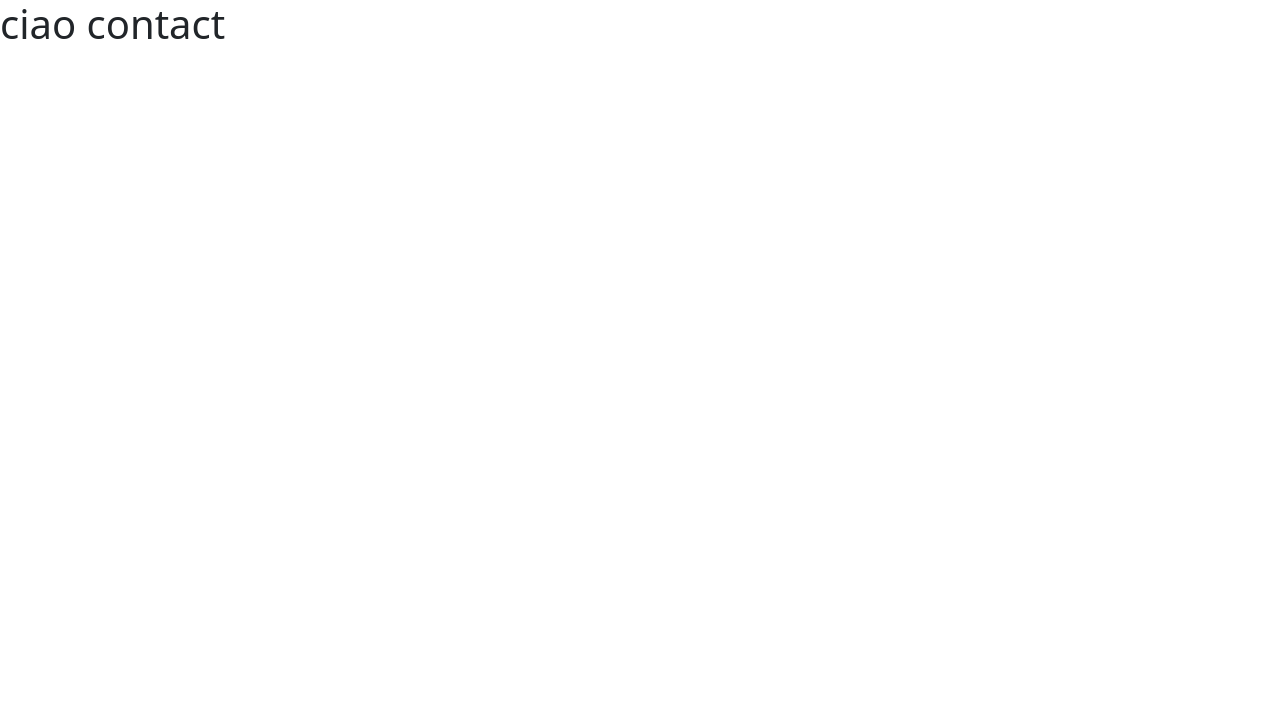
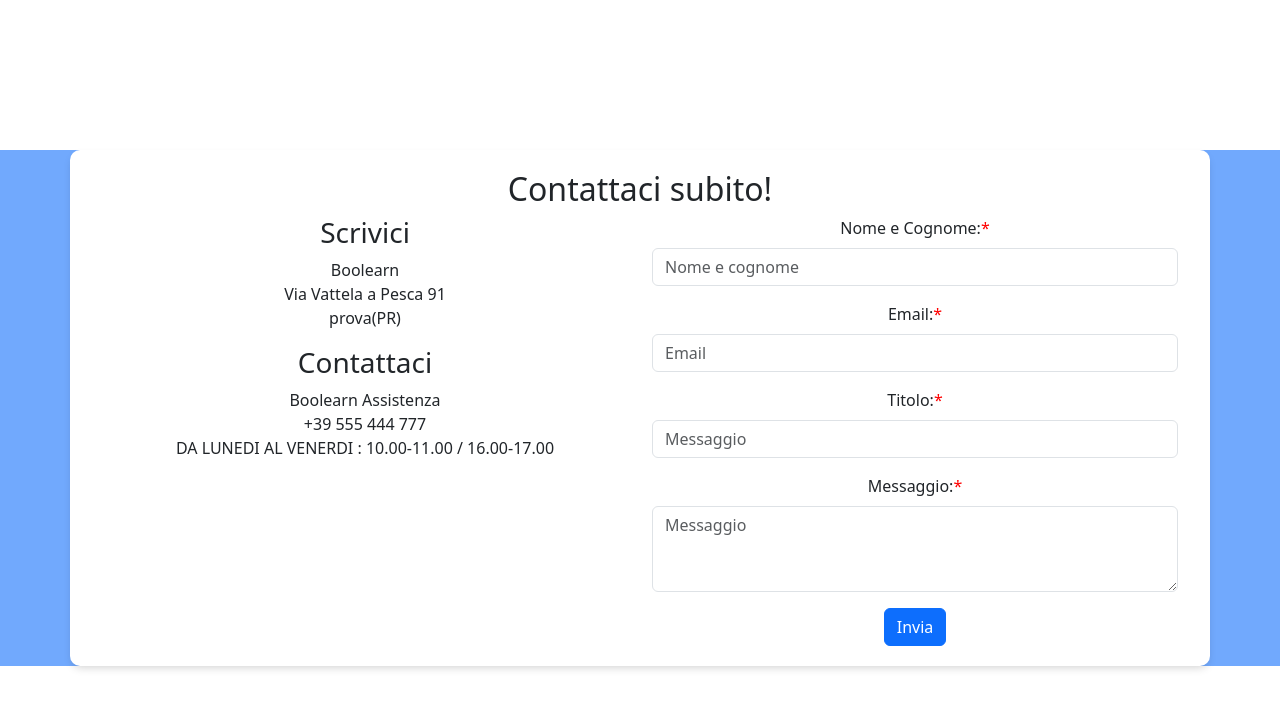
Before and after one commit to TeoFanta99/proj-boolearn, a Vue app in the folder Front-end/: page / in a window 1280 px wide. Shown: the top 708 px of the page. Built offline with nearby package versions, Linux system fonts and the light colour scheme.

Commit message:
create form and fix

```diff
--- a/Front-end/src/components/Contacts.vue
+++ b/Front-end/src/components/Contacts.vue
@@ -20,10 +20,106 @@ export default {
 </script>
 
 <template>
-  <h1>ciao contact</h1>
+  <div class="background">
+    <div class="container">
+      <div class="row">
+        <h2>Contattaci subito!</h2>
+
+        <!-- Contatti -->
+        <div class="col">
+          <h3>Scrivici</h3>
+          <p>
+            Boolearn <br />
+            Via Vattela a Pesca 91 <br />
+            prova(PR)
+          </p>
+          <h3>Contattaci</h3>
+          <p>
+            Boolearn Assistenza<br />
+            +39 555 444 777 <br />
+            DA LUNEDI AL VENERDI : 10.00-11.00 / 16.00-17.00
+          </p>
+        </div>
+
+        <!-- Form seconda colonna -->
+        <div class="col">
+          <form>
+            <div class="mb-3">
+              <label class="form-label"
+                >Nome e Cognome:<span class="required">*</span></label
+              >
+              <input
+                type="text"
+                placeholder="Nome e cognome"
+                class="form-control"
+                aria-describedby="emailHelp"
+              />
+            </div>
+            <div class="mb-3">
+              <label class="form-label"
+                >Email:<span class="required">*</span></label
+              >
+              <input
+                type="email"
+                placeholder="Email"
+                class="form-control"
+                aria-describedby="emailHelp"
+              />
+            </div>
+            <div class="mb-3">
+              <label class="form-label"
+                >Titolo:<span class="required">*</span></label
+              >
+              <input
+                type="text"
+                class="form-control"
+                placeholder="Messaggio"
+                aria-describedby="emailHelp"
+              />
+            </div>
+
+            <div class="mb-3">
+              <label class="form-label"
+                >Messaggio:<span class="required">*</span></label
+              >
+              <textarea
+                name="body"
+                class="form-control"
+                id="messaggio"
+                rows="3"
+                placeholder="Messaggio"
+                required=""
+                aria-required="true"
+              ></textarea>
+            </div>
+
+            <button type="submit" class="btn btn-primary">Invia</button>
+          </form>
+        </div>
+      </div>
+    </div>
+  </div>
 </template>
 
 <style lang="scss" scoped>
 //Scss relativo alla sola sezione di header
 @use "../styles/partials/variables" as *;
+
+.background {
+  background-color: rgb(113, 169, 253);
+
+  .row {
+    justify-content: center;
+    margin-top: 150px;
+    border-radius: 10px;
+    text-align: center;
+    padding: 20px;
+    background-color: white;
+    box-shadow: 0 4px 10px -3px rgba(0, 0, 0, 0.2);
+
+    .required {
+      color: $required;
+    }
+  }
+}
 </style>
--- a/Front-end/src/styles/partials/_variables.scss
+++ b/Front-end/src/styles/partials/_variables.scss
@@ -0,0 +1,2 @@
+//COLORS
+$required: red;
```
